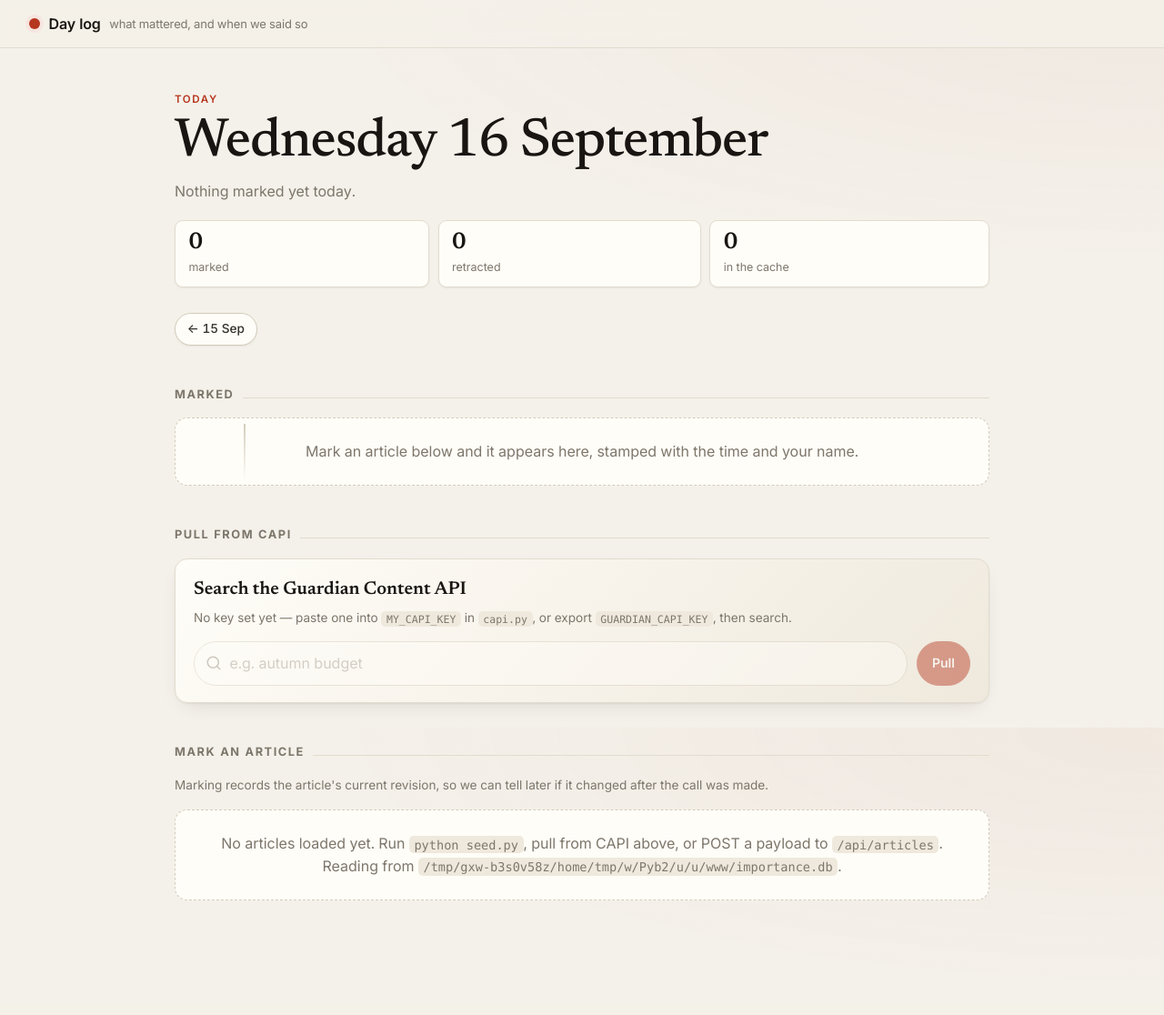
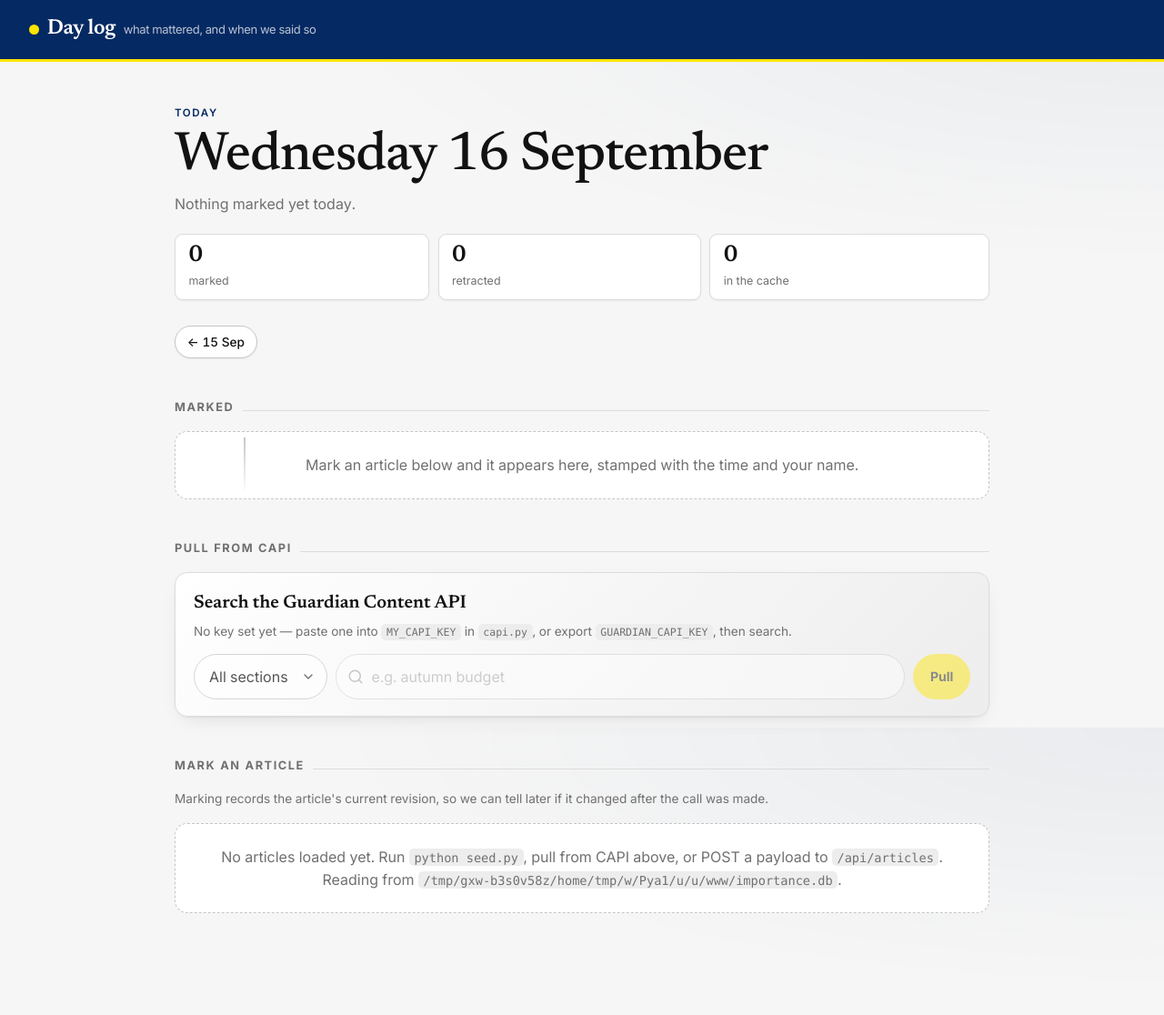
Before and after one commit to WMalker808/IA, a Flask app: page /day/2026-09-16 in a window 1280 px wide. Shown: the whole page at 91% size. Before the commit the page ends 990 px from the top, so only its background shows below. Run offline with Flask 3, Linux system fonts and the light colour scheme; data that the repository does not hold is empty.

Commit message:
Re-skin toward Guardian house style; add a pillar/section filter
Design:
- Deep Guardian-blue masthead (#052962) with a yellow rule and a serif
  wordmark; cool white background; blue timeline nodes, kickers and links;
  yellow action buttons with near-black text. Dark mode retuned to match.

Pillar filter:
- A dropdown beside the CAPI search (News, Environment, Sport, Opinion, …)
  maps to the CAPI `section` parameter, so an editor can narrow a pull to one
  area. The choice persists across a search and unknown values are ignored.
- app.py: PILLARS list, section passed to capi.search and echoed back.
- day.html: the select, styled to match the search pill.

Co-Authored-By: Claude Opus 4.8 <noreply@anthropic.com>
Claude-Session: https://claude.ai/code/session_01ALT1jKrqh7FKjgFXrkddYi

```diff
--- a/app.py
+++ b/app.py
@@ -24,6 +24,26 @@ CURRENT_USER = "hollie.richardson@guardian.co.uk"
 
 # A piece rewritten by this many revisions since marking gets flagged for review.
 DRIFT_THRESHOLD = 25
+
+# Guardian pillars / sections offered in the CAPI search dropdown. The value is
+# the CAPI section id passed as ?section=…; the empty value searches everything.
+PILLARS = [
+    ("", "All sections"),
+    ("news", "News"),
+    ("politics", "Politics"),
+    ("world", "World"),
+    ("environment", "Environment"),
+    ("business", "Business"),
+    ("technology", "Technology"),
+    ("science", "Science"),
+    ("society", "Society"),
+    ("sport", "Sport"),
+    ("football", "Football"),
+    ("culture", "Culture"),
+    ("lifestyle", "Lifestyle"),
+    ("commentisfree", "Opinion"),
+]
+PILLAR_VALUES = {value for value, _ in PILLARS}
 
 
 def parse_day(value):
@@ -90,6 +110,8 @@ def day(day_str):
         capi_query=request.args.get("q", ""),
         capi_error=request.args.get("capi_error"),
         pulled=request.args.get("pulled", type=int),
+        pillars=PILLARS,
+        capi_section=request.args.get("section", ""),
     )
 
 
@@ -103,12 +125,15 @@ def pull(day_str):
     """
     parse_day(day_str)
     query = (request.form.get("q") or "").strip()
+    section = request.form.get("section") or ""
+    if section not in PILLAR_VALUES:  # ignore anything not from our own dropdown
+        section = ""
     if not query:
-        return redirect(url_for("day", day_str=day_str))
+        return redirect(url_for("day", day_str=day_str, section=section or None))
     try:
-        results = capi.search(query)
+        results = capi.search(query, section=section or None)
     except capi.CapiError as exc:
-        return redirect(url_for("day", day_str=day_str, q=query, capi_error=str(exc)))
+        return redirect(url_for("day", day_str=day_str, q=query, section=section or None, capi_error=str(exc)))
 
     added = 0
     with store.connect() as conn:
@@ -119,7 +144,7 @@ def pull(day_str):
                 continue  # skip anything CAPI hands back that we can't read
             store.upsert_article(conn, article)
             added += 1
-    return redirect(url_for("day", day_str=day_str, q=query, pulled=added))
+    return redirect(url_for("day", day_str=day_str, q=query, section=section or None, pulled=added))
 
 
 @app.route("/day/<day_str>/mark", methods=["POST"])
--- a/static/app.css
+++ b/static/app.css
@@ -4,25 +4,30 @@
 :root {
   color-scheme: light dark;
 
-  --paper:      #f4f1ea;   /* page */
-  --surface:    #fffdf8;   /* cards */
-  --surface-2:  #efe9dd;   /* sunken panels */
-  --ink:        #191512;   /* headline text */
-  --body:       #34302a;   /* body text */
-  --muted:      #7d766b;   /* secondary text */
-  --faint:      #a49c8f;   /* tertiary */
-  --line:       #e2dccf;   /* hairlines */
-  --line-strong:#d3ccbb;
+  --paper:      #f6f6f6;   /* page */
+  --surface:    #ffffff;   /* cards */
+  --surface-2:  #ededed;   /* sunken panels */
+  --ink:        #121212;   /* headline text */
+  --body:       #121212;   /* body text */
+  --muted:      #707070;   /* secondary text */
+  --faint:      #999999;   /* tertiary */
+  --line:       #dcdcdc;   /* hairlines */
+  --line-strong:#c5c5c5;
 
-  --flag:       #b6371f;   /* the act of marking — a red flag */
-  --flag-soft:  #f7e5df;
-  --flag-ink:   #8f2c19;
+  --brand:      #052962;   /* Guardian blue — the masthead */
+  --brand-ink:  #ffffff;
+  --yellow:     #ffe500;   /* action highlight */
+  --yellow-ink: #121212;
+
+  --flag:       #052962;   /* accents: links, timeline nodes, kickers */
+  --flag-soft:  #e6ebf2;
+  --flag-ink:   #052962;
   --amber:      #a2650a;   /* drift warning */
-  --amber-soft: #f6ead0;
+  --amber-soft: #fbeecb;
   --go:         #1f6b4f;   /* confirmations */
   --go-soft:    #ddeee6;
   --retract:    #6b6157;   /* muted, past-tense */
-  --focus:      #1a47b8;
+  --focus:      #052962;
 
   --radius:     14px;
   --radius-sm:  9px;
@@ -89,27 +99,29 @@ a { color: inherit; }
   display: flex;
   align-items: center;
   gap: .6rem;
-  padding: .85rem clamp(1rem, 4vw, 2rem);
-  background: color-mix(in srgb, var(--paper) 82%, transparent);
-  backdrop-filter: saturate(140%) blur(10px);
-  border-bottom: 1px solid var(--line);
+  padding: .9rem clamp(1rem, 4vw, 2rem);
+  background: var(--brand);
+  border-bottom: 3px solid var(--yellow);
 }
 .brand {
   display: inline-flex;
-  align-items: center;
-  gap: .6rem;
+  align-items: baseline;
+  gap: .55rem;
   text-decoration: none;
+  font-family: var(--serif);
   font-weight: 600;
-  letter-spacing: -.01em;
-  color: var(--ink);
+  font-size: 1.45rem;
+  letter-spacing: -.015em;
+  color: var(--brand-ink);
 }
 .brand .dot {
-  width: 12px; height: 12px; border-radius: 50%;
-  background: var(--flag);
-  box-shadow: 0 0 0 4px var(--flag-soft);
+  align-self: center;
+  width: 11px; height: 11px; border-radius: 50%;
+  background: var(--yellow);
 }
 .brand small {
-  color: var(--muted);
+  color: rgba(255,255,255,.72);
+  font-family: var(--sans);
   font-weight: 400;
   font-size: .8125rem;
 }
@@ -339,8 +351,24 @@ a { color: inherit; }
 }
 .pull-card h3 { margin: 0; font-family: var(--serif); font-weight: 600; font-size: 1.25rem; color: var(--ink); }
 .pull-card p.hint { margin: .3rem 0 .9rem; }
-.capi-search { display: flex; gap: .6rem; }
-.capi-search .field { position: relative; flex: 1; }
+.capi-search { display: flex; gap: .6rem; flex-wrap: wrap; }
+.capi-search .field { position: relative; flex: 1; min-width: 12rem; }
+.capi-search .select { position: relative; flex: 0 0 auto; }
+.capi-search select {
+  appearance: none; -webkit-appearance: none;
+  font: inherit;
+  padding: .7rem 2.1rem .7rem 1rem;
+  border: 1px solid var(--line-strong);
+  border-radius: 999px;
+  background: var(--surface);
+  color: var(--ink);
+  cursor: pointer;
+}
+.capi-search select:focus { border-color: var(--flag); }
+.capi-search .select .chev {
+  position: absolute; right: .8rem; top: 50%; transform: translateY(-50%);
+  color: var(--muted); pointer-events: none;
+}
 .capi-search .field svg {
   position: absolute; left: .8rem; top: 50%; transform: translateY(-50%);
   color: var(--faint);
@@ -402,24 +430,25 @@ input[type="text"]::placeholder, input[type="search"]::placeholder { color: var(
 
 .btn, button {
   font: inherit;
-  font-weight: 600;
+  font-weight: 700;
   font-size: .88rem;
-  padding: .5rem 1rem;
+  padding: .5rem 1.1rem;
   border-radius: 999px;
-  border: 1px solid var(--flag);
-  background: var(--flag);
-  color: #fff;
+  border: 1px solid var(--yellow);
+  background: var(--yellow);
+  color: var(--yellow-ink);
   cursor: pointer;
   white-space: nowrap;
   transition: filter .12s ease, transform .08s ease;
 }
-.btn:hover, button:hover { filter: brightness(1.06); transform: translateY(-1px); }
+.btn:hover, button:hover { filter: brightness(.94); transform: translateY(-1px); }
 button.quiet {
   background: transparent;
-  color: var(--retract);
+  color: var(--muted);
   border-color: var(--line-strong);
+  font-weight: 600;
 }
-button.quiet:hover { background: var(--surface-2); color: var(--flag-ink); border-color: var(--flag); }
+button.quiet:hover { background: var(--surface-2); color: var(--ink); border-color: var(--muted); }
 
 input:disabled, button:disabled { opacity: .45; cursor: not-allowed; transform: none; filter: none; }
 
--- a/templates/base.html
+++ b/templates/base.html
@@ -3,8 +3,8 @@
 <head>
 <meta charset="utf-8">
 <meta name="viewport" content="width=device-width, initial-scale=1">
-<meta name="theme-color" content="#f4f1ea" media="(prefers-color-scheme: light)">
-<meta name="theme-color" content="#14110d" media="(prefers-color-scheme: dark)">
+<meta name="theme-color" content="#052962" media="(prefers-color-scheme: light)">
+<meta name="theme-color" content="#041f4a" media="(prefers-color-scheme: dark)">
 <title>{% block title %}Day log{% endblock %}</title>
 <link rel="preconnect" href="https://fonts.googleapis.com">
 <link rel="preconnect" href="https://fonts.gstatic.com" crossorigin>
--- a/templates/day.html
+++ b/templates/day.html
@@ -93,6 +93,14 @@
     {% endif %}
   </p>
   <form class="capi-search" method="post" action="{{ url_for('pull', day_str=day_str) }}">
+    <span class="select">
+      <select name="section" aria-label="Pillar or section" {% if not capi_ready %}disabled{% endif %}>
+        {% for value, label in pillars %}
+        <option value="{{ value }}" {% if value == capi_section %}selected{% endif %}>{{ label }}</option>
+        {% endfor %}
+      </select>
+      <svg class="chev" width="16" height="16" viewBox="0 0 24 24" fill="none" stroke="currentColor" stroke-width="2" stroke-linecap="round" stroke-linejoin="round"><path d="m6 9 6 6 6-6"/></svg>
+    </span>
     <span class="field">
       <svg width="18" height="18" viewBox="0 0 24 24" fill="none" stroke="currentColor" stroke-width="2" stroke-linecap="round" stroke-linejoin="round"><circle cx="11" cy="11" r="8"/><path d="m21 21-4.3-4.3"/></svg>
       <input type="search" name="q" value="{{ capi_query }}" placeholder="e.g. autumn budget" {% if not capi_ready %}disabled{% endif %}>
```
Also changed, not shown: other parts of static/app.css (+20 -13 lines).
